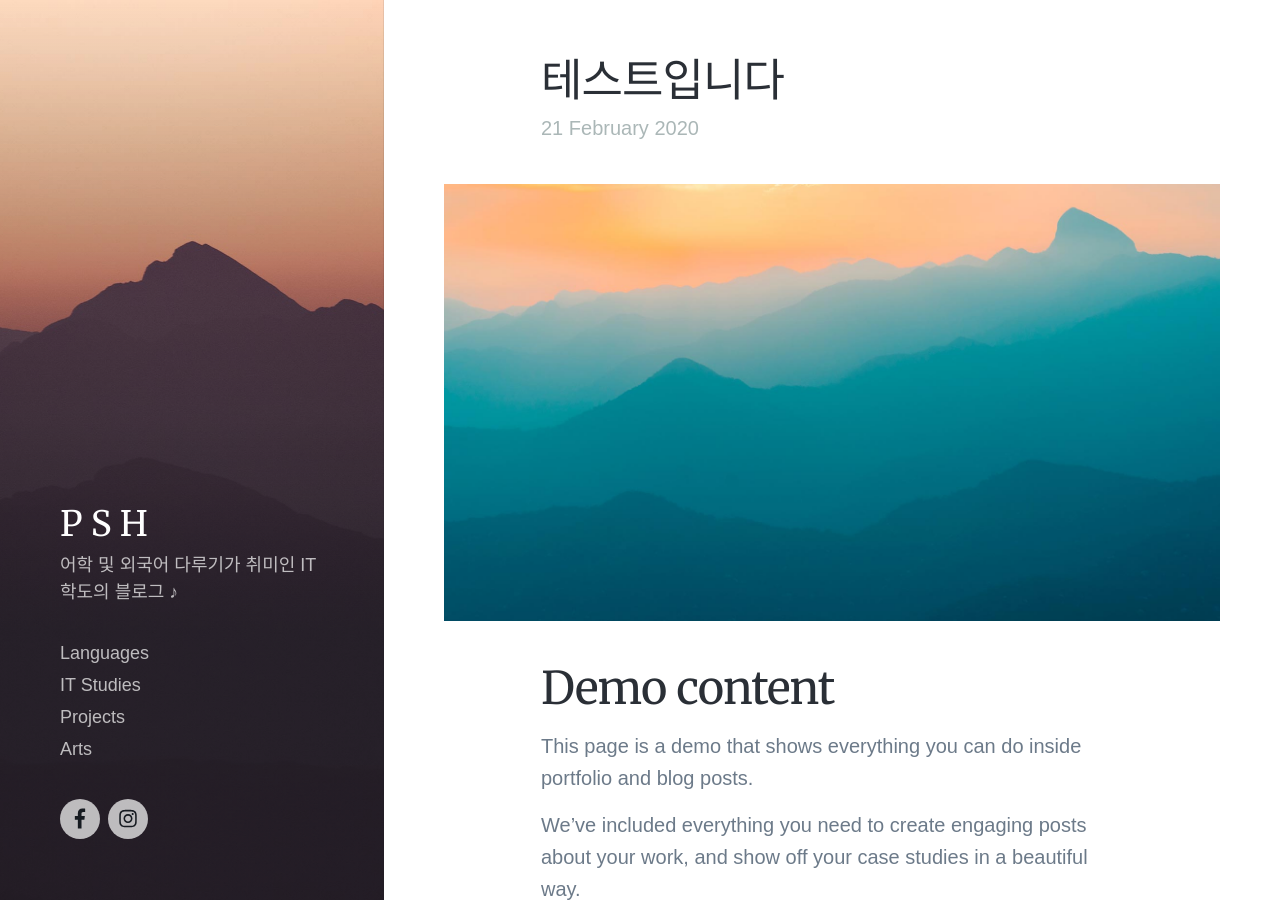
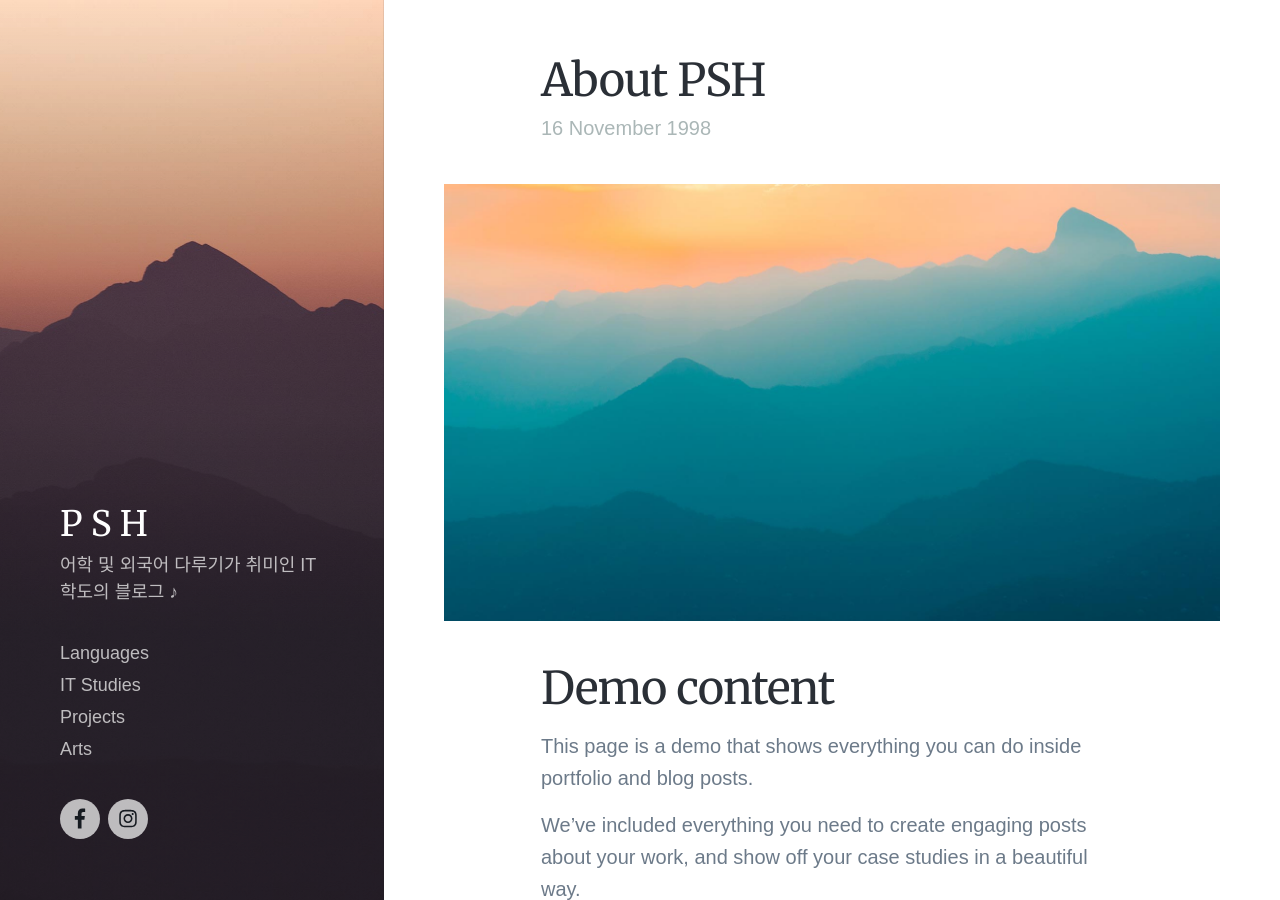
Before and after one commit to vendergood/vendergood.github.io, a Jekyll site: the page built from _posts/2018-06-30-about-psh.md, in a window 1280 px wide and 900 px high. Built offline with Jekyll 4.4.1, drawn with Linux system fonts in a browser that asks for light colours; nearby versions of some CDN libraries; some web fonts are replaced.

Commit message:
Update and rename 2018-06-30-demo-post.md to 2018-06-30-about-psh.md

```diff
--- a/_posts/2018-06-30-demo-post.md
+++ b/_posts/2018-06-30-about-psh.md
@@ -1,6 +1,6 @@
 ---
-title: '테스트입니다'
-date: 2020-02-21 19:57:45
+title: 'About PSH'
+date: 1998-11-16 00:00:00
 featured_image: '/images/demo/demo-square.jpg'
 excerpt: This page is a demo that shows everything you can do inside portfolio and blog posts. We've included everything you need to create engaging posts about your work, and show off your case studies in a beautiful way.
 ---
```
